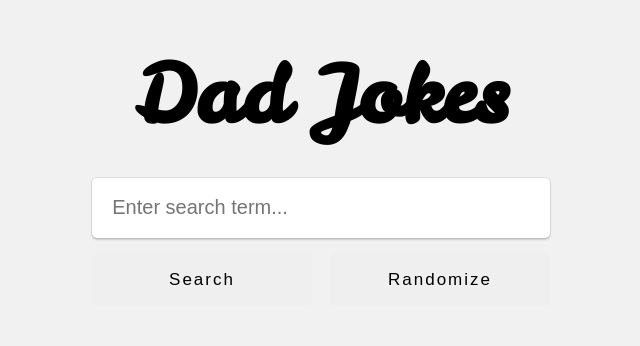
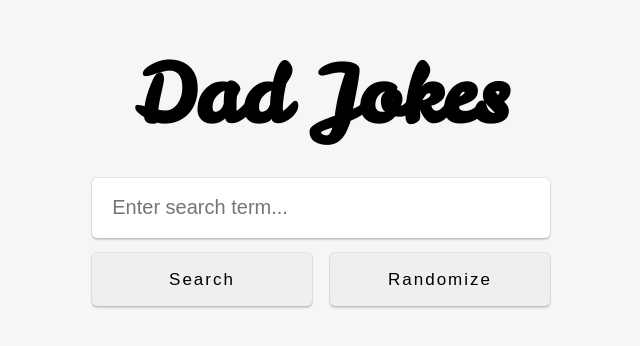
Before and after one commit to nataliecardot/dad-jokes, a React (Create React App) app: page / in a window 1280 px wide. Shown: the top 346 px of the page, without its empty margins (319-959 px from the left). Built offline with nearby package versions, Linux system fonts and the light colour scheme; the HTML template or start-up script is replaced by a standard one.

Commit message:
Clear search input on submit, styling tweaks

```diff
--- a/src/App.js
+++ b/src/App.js
@@ -36,7 +36,7 @@ class App extends Component {
         let joke = json.joke;
         this.setState({
           joke,
-          isFetchingJokes: false
+          isFetchingJokes: false,
         });
       });
   }
@@ -64,7 +64,8 @@ class App extends Component {
           let jokes = json.results;
           this.setState({
             jokes,
-            isFetchingJokes: false
+            isFetchingJokes: false,
+            searchTerm: ''
           });
         });
     }
@@ -93,6 +94,7 @@ class App extends Component {
           onInputChange={this.onSearchChange}
           isSearching={this.state.isFetchingJokes}
           onRandomize={this.randomizeJokes}
+          searchTerm={this.state.searchTerm}
         />
 
         {this.state.isFetchingJokes ? <p className="searching-message">Searching for jokes...</p> : this.jokeRender()}
--- a/src/index.css
+++ b/src/index.css
@@ -13,7 +13,7 @@ body {
   -webkit-font-smoothing: antialiased;
   -moz-osx-font-smoothing: grayscale;
   font-family: 'Ubuntu', sans-serif;
-  background-color: #f1f1f1;
+  background-color: #f7f5f5;
 }
 
 h1 {
@@ -74,6 +74,7 @@ input {
   width: 45.75rem;
   height: 6rem;
   box-shadow: 0 2px 2px 0 rgba(0, 0, 0, 0.16), 0 0 0 1px rgba(0, 0, 0, 0.08);
+  /* Control animation speed for shadow that appears on focus */
   transition: box-shadow 200ms cubic-bezier(0.4, 0, 0.2, 1);
 }
 
@@ -90,6 +91,8 @@ button {
   margin: 1.5rem 0.9rem 0 0.9rem;
   line-height: 30px;
   border-radius: 0.5rem;
+  transition: box-shadow 200ms cubic-bezier(0.4, 0, 0.2, 1);
+  box-shadow: 0 2px 2px 0 rgba(0, 0, 0, 0.16), 0 0 0 1px rgba(0, 0, 0, 0.08);
 }
 
 button:hover {
@@ -108,8 +111,8 @@ button:hover {
   }
 
   p.random-joke {
-    font-size: 2.2rem;
-    width: 80%;
+    font-size: 2.1rem;
+    width: 85%;
   }
 
   input {
--- a/src/retrieval-form.js
+++ b/src/retrieval-form.js
@@ -15,6 +15,7 @@ const RetrievalForm = props => {
           placeholder="Enter search term..."
           onChange={e => props.onInputChange(e.target.value)}
           required
+          value={props.searchTerm}
         />
         <div>
           {/* Specifying type here since it's good practice; different browsers may use default types for buttons */}
```
